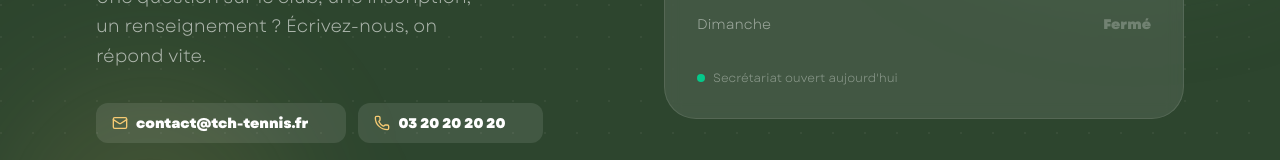
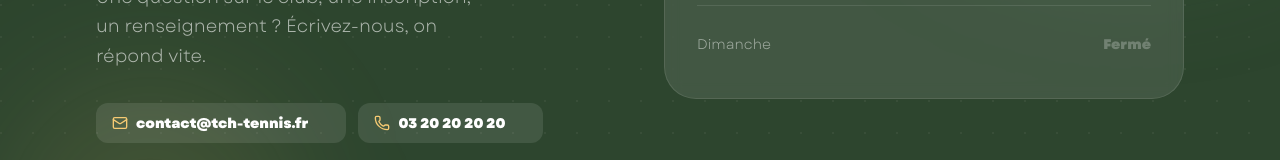
Before and after one commit to martinvnc/Site---TCH, a Next.js app: page /contact in a window 1280 px wide. Shown: the part 348-508 px from the top of the page. Built offline with nearby package versions, Linux system fonts and the light colour scheme; no server answers.

Commit message:
fix: suppression indicateur ouvert aujourd'hui sur page contact

```diff
--- a/src/app/contact/page.tsx
+++ b/src/app/contact/page.tsx
@@ -83,10 +83,7 @@ export default function ContactPage() {
                                 </li>
                             ))}
                         </ul>
-                        <div className="mt-6 flex items-center gap-2">
-                            <span className="w-2 h-2 rounded-full bg-emerald-400 animate-pulse" />
-                            <span className="text-xs text-white/40 font-medium">Secrétariat ouvert aujourd'hui</span>
-                        </div>
+
                     </div>
                 </div>
             </section>
```
